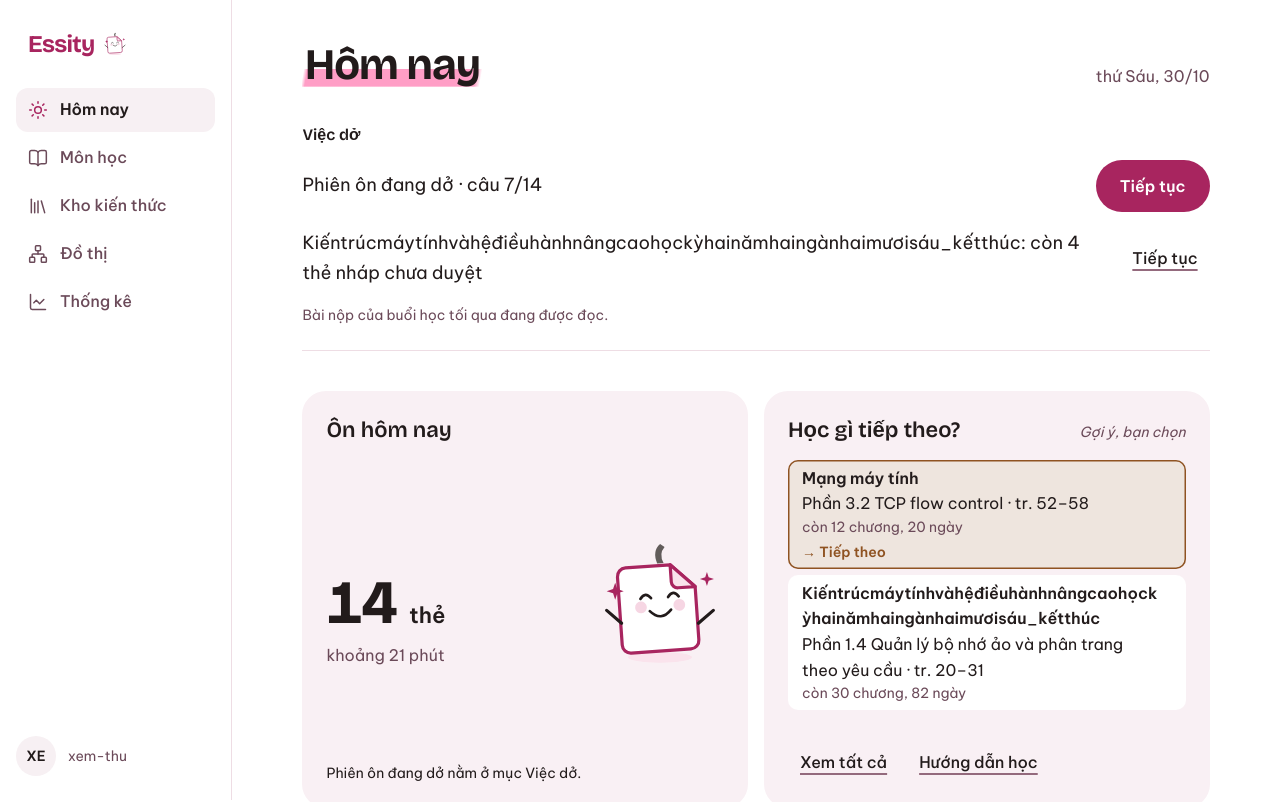
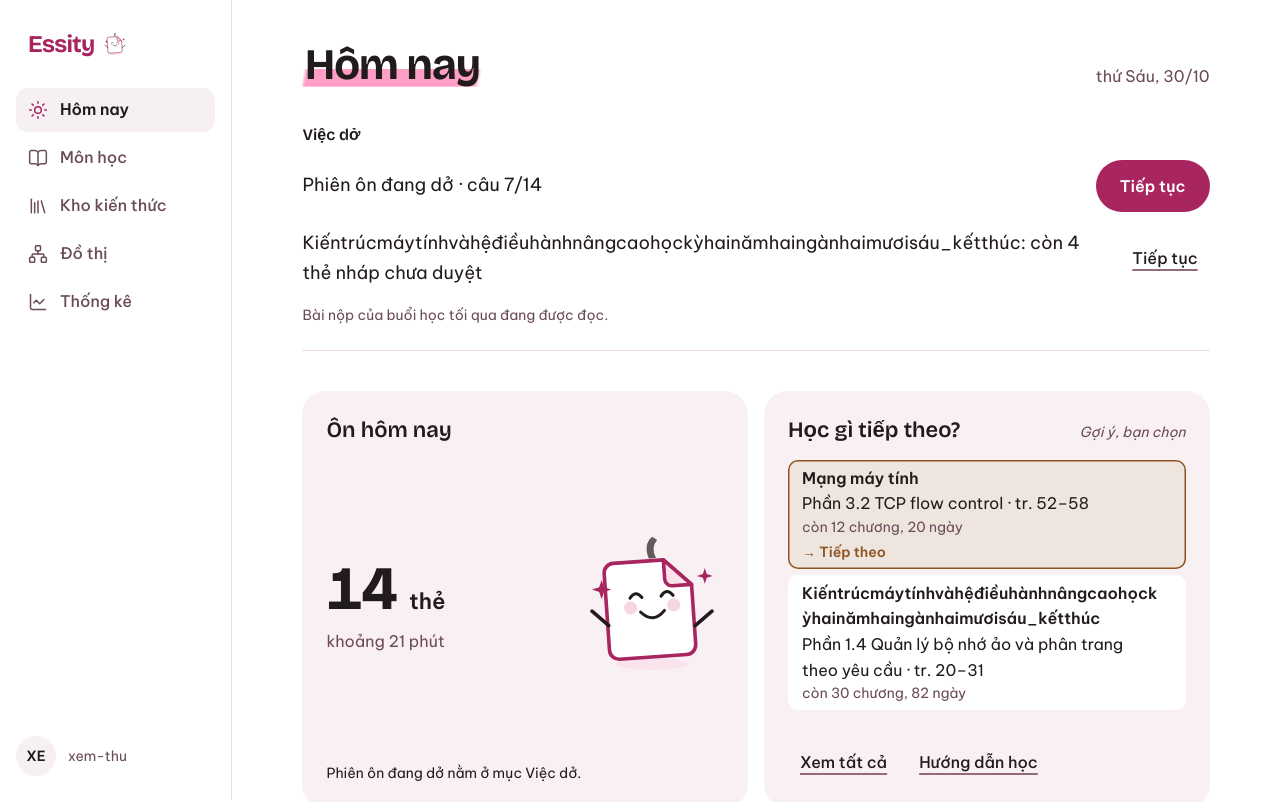
Before and after one commit to Nha-Cong-Dong/Essity, a Next.js app in the folder apps/web/: page /design-preview/today in a window 1280 px wide. Shown: the top 802 px of the page. Built offline with nearby package versions, Linux system fonts and the light colour scheme.

Commit message:
UI-A: Today review tile fills its height, tab bar keeps text off the screen edge

```diff
--- a/apps/web/components/main-nav.tsx
+++ b/apps/web/components/main-nav.tsx
@@ -34,7 +34,7 @@ export function MainNav({ current }: { current?: NavItem }) {
       className={cn(
         "z-(--z-header) flex min-w-0 bg-sheet",
         // Phone and tablet: tab bar at the foot, above the home indicator.
-        "fixed inset-x-0 bottom-0 h-[calc(56px+env(safe-area-inset-bottom))] flex-row justify-around overflow-x-auto border-t border-line pb-[env(safe-area-inset-bottom)]",
+        "fixed inset-x-0 bottom-0 h-[calc(56px+env(safe-area-inset-bottom))] flex-row justify-around overflow-x-auto border-t border-line px-3 pb-[env(safe-area-inset-bottom)] min-[1024px]:px-0",
         // Desktop: a column under the logo, inside the rail.
         "min-[1024px]:static min-[1024px]:mt-8 min-[1024px]:h-auto min-[1024px]:flex-col min-[1024px]:justify-start min-[1024px]:gap-1 min-[1024px]:overflow-visible min-[1024px]:border-t-0 min-[1024px]:bg-transparent min-[1024px]:pb-0",
       )}
--- a/apps/web/components/today-v2/today-v2-screen.tsx
+++ b/apps/web/components/today-v2/today-v2-screen.tsx
@@ -126,7 +126,7 @@ export function ReviewTile({
       <h2 id="today-review" className="m-0 font-display text-lead">
         {COPY.review}
       </h2>
-      <div className="flex items-end justify-between gap-4">
+      <div className="flex flex-1 items-center justify-between gap-4">
         <div className="flex min-w-0 flex-col gap-1">
           <p className="m-0 flex items-baseline gap-3">
             <span className="font-display text-display tabular-nums">{review.count}</span>
@@ -135,7 +135,7 @@ export function ReviewTile({
           {/* V5: the total only, no subject names. */}
           <p className="m-0 text-body text-ink-soft">khoảng {review.minutes} phút</p>
         </div>
-        <Mascot pose="vui" className="size-24 shrink-0 min-[901px]:size-32" />
+        <Mascot pose="vui" className="size-24 shrink-0 min-[901px]:size-36" />
       </div>
       <div className="flex flex-col gap-3">
         {review.note && <p className="m-0 text-meta break-words">{review.note}</p>}
```
